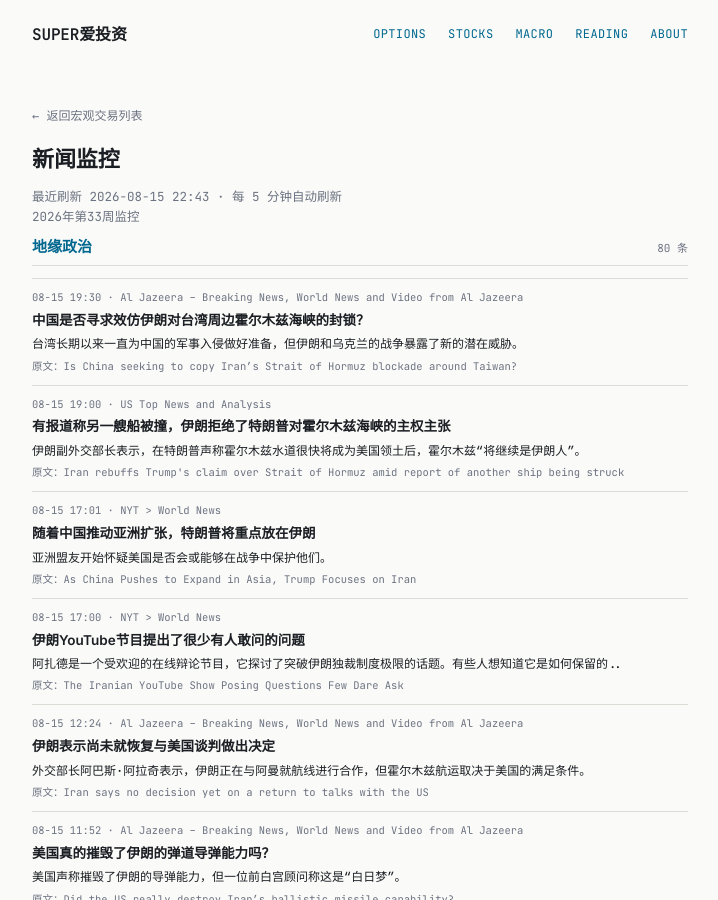
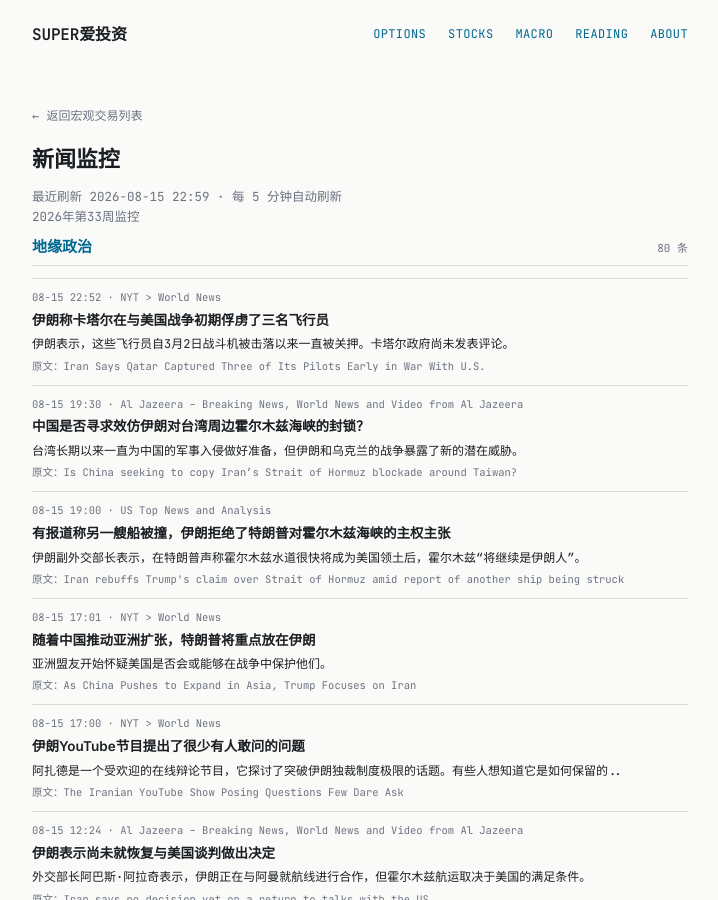
Before and after one commit to tang3super/tang3super.github.io, a Jekyll site: the page built from macro-trade/news-digest.md, in a window 1280 px wide and 900 px high. Shown: the whole window, without its empty margins (280-998 px from the left). Built offline with Jekyll 4.4.1, drawn with Linux system fonts in a browser that asks for light colours; some of the changed text lies outside the part shown.

Commit message:
sync news-digest article

```diff
--- a/macro-trade/news-digest.md
+++ b/macro-trade/news-digest.md
@@ -5,11 +5,18 @@ title: 新闻监控
 date: '2026-08-15'
 summary: 2026年第33周监控
 week_label: 2026年第33周监控
-last_updated: 2026-08-15 22:43
+last_updated: 2026-08-15 22:59
 refresh_note: 每 5 分钟自动刷新
 topics:
 - name: 地缘政治
   items:
+  - title: Iran Says Qatar Captured Three of Its Pilots Early in War With U.S.
+    summary: Iran said the airmen have been held since March 2 when their fighter jets were shot down. The Qatari government has not commented.
+    link: https://www.nytimes.com/2026/08/15/world/middleeast/iran-missing-pilots-qatar.html
+    source: NYT > World News
+    time: 08-15 22:52
+    title_zh: 伊朗称卡塔尔在与美国战争初期俘虏了三名飞行员
+    summary_zh: 伊朗表示，这些飞行员自3月2日战斗机被击落以来一直被关押。卡塔尔政府尚未发表评论。
   - title: Is China seeking to copy Iran’s Strait of Hormuz blockade around Taiwan?
     summary: Taiwan has long prepared for a Chinese military invasion but wars in Iran and Ukraine expose new potential threats.
     link: https://www.aljazeera.com/video/101-east/2026/8/15/is-china-seeking-to-copy-irans-strait-of-hormuz-blockade-around-taiwan?traffic_source=rss
```
Also changed, not shown: other parts of macro-trade/news-digest.md (+0 -7 lines).
